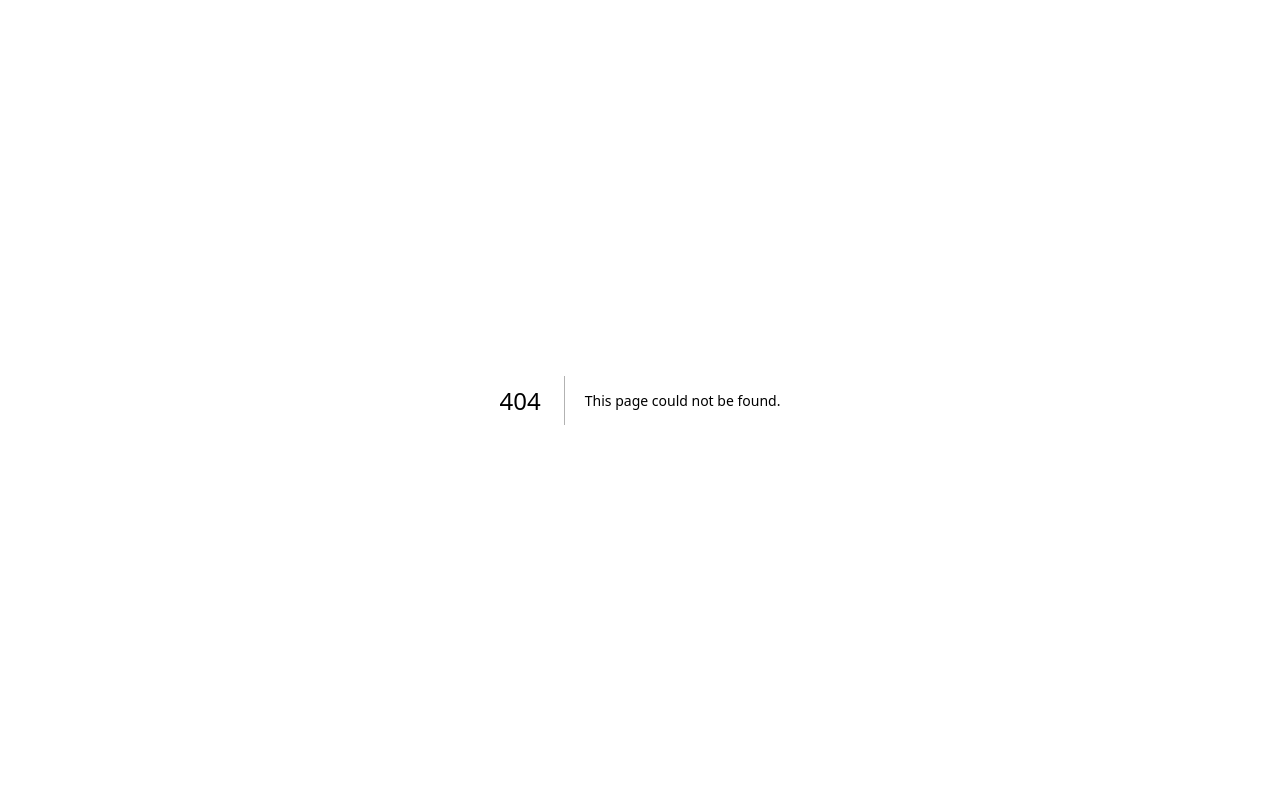
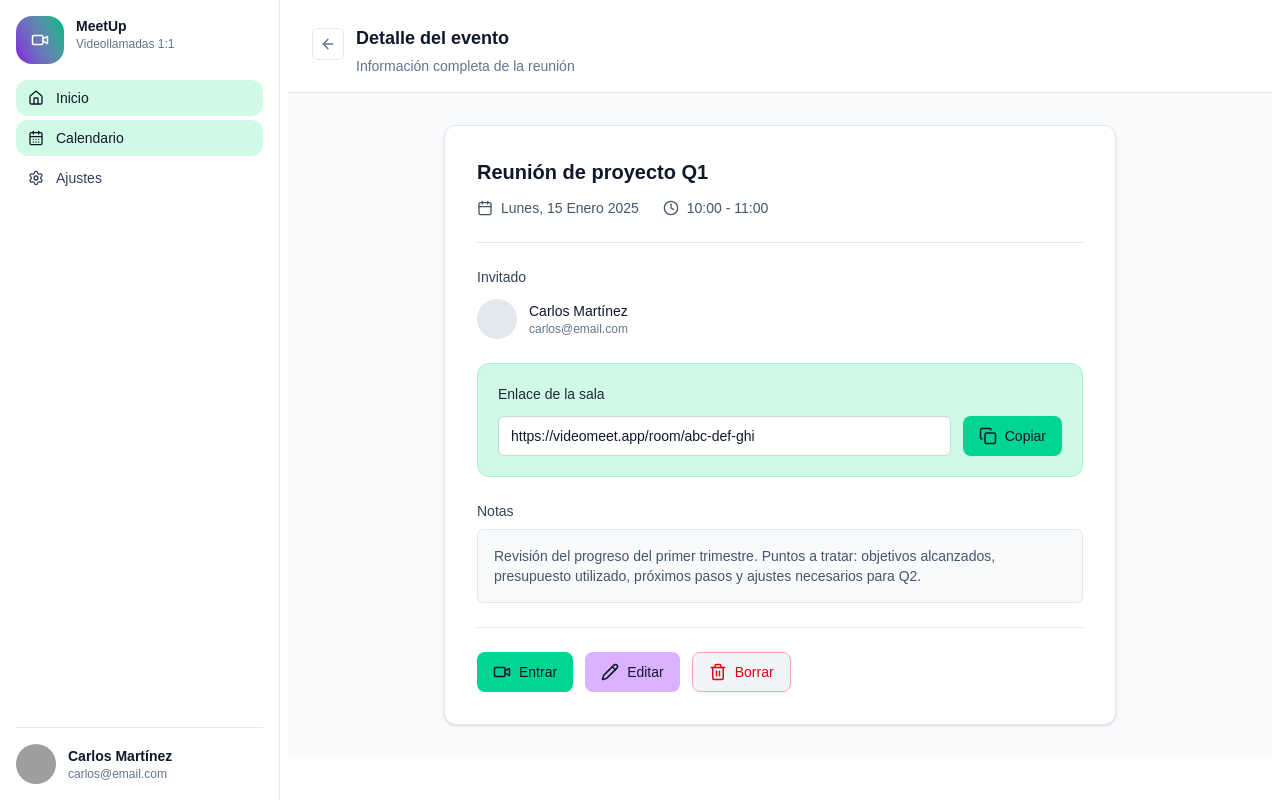
Before and after one commit to itscarlosvg/ometv-clone, a Next.js app in the folder frontend/: page /dashboard/calendar/1 in a window 1280 px wide. Before the commit this address had no page. Built offline with nearby package versions, Linux system fonts and the light colour scheme; grey boxes are pictures that could not be loaded.

Commit message:
frontend(session-details): added modal for the session details WIP

```diff
--- /dev/null
+++ b/frontend/src/app/dashboard/calendar/[id]/page.tsx
@@ -0,0 +1,44 @@
+"use client";
+
+import { useRouter, useParams } from "next/navigation";
+import { ArrowLeft } from "lucide-react";
+import { PageTopbar } from "@/components/layout/page-topbar";
+import { EventDetailCard } from "@/components/calendar/event-detail-card";
+
+export default function EventDetailPage() {
+  const router = useRouter();
+  const params = useParams();
+
+  const id = params?.id as string;
+
+  return (
+    <div className="h-full flex flex-col bg-slate-50">
+      <PageTopbar
+        showActions={false}
+        leftContent={
+          <div className="flex items-start gap-3">
+            <button
+              onClick={() => router.back()}
+              className="mt-1 w-8 h-8 flex items-center justify-center rounded-md border border-slate-200 text-slate-500 hover:bg-slate-100"
+            >
+              <ArrowLeft size={16} />
+            </button>
+
+            <div>
+              <h1 className="text-lg font-semibold text-slate-900">
+                Detalle del evento
+              </h1>
+              <p className="mt-1 text-sm text-slate-500">
+                Información completa de la reunión
+              </p>
+            </div>
+          </div>
+        }
+      />
+
+      <div className="flex-1 flex justify-center px-6 py-8">
+        <EventDetailCard id={id} />
+      </div>
+    </div>
+  );
+}
--- a/frontend/src/components/calendar/calendar-events.tsx
+++ b/frontend/src/components/calendar/calendar-events.tsx
@@ -1,20 +1,23 @@
 import { EventCard } from "./event-card";
+
+const events = [
+  { id: "1" },
+  { id: "2" },
+  { id: "3" },
+  { id: "4" },
+];
 
 export function CalendarEvents() {
   return (
     <div>
       <div className="mb-4">
-        <p className="text-sm text-slate-500">
-          Miércoles, 15 de Enero
-        </p>
-        <p className="text-xs text-slate-400">
-          4 eventos programados
-        </p>
+        <p className="text-sm text-slate-500">Miércoles, 15 de Enero</p>
+        <p className="text-xs text-slate-400">4 eventos programados</p>
       </div>
 
       <div className="space-y-4">
-        {[1, 2, 3, 4].map((e) => (
-          <EventCard key={e} />
+        {events.map((event) => (
+          <EventCard key={event.id} id={event.id} />
         ))}
       </div>
     </div>
--- a/frontend/src/components/calendar/event-card.tsx
+++ b/frontend/src/components/calendar/event-card.tsx
@@ -1,9 +1,18 @@
-export function EventCard() {
+"use client";
+
+import { useRouter } from "next/navigation";
+
+type Props = {
+  id: string;
+};
+
+export function EventCard({ id }: Props) {
+
+  const router = useRouter();
+
   return (
     <div className="bg-white border border-slate-200 rounded-xl p-4 flex items-center justify-between">
-
       <div className="flex items-center gap-4">
-
         <div className="bg-emerald-100 border border-emerald-200 text-emerald-700 text-xs font-medium px-3 py-2 rounded-md text-center leading-tight">
           16:00 <br /> 1h
         </div>
@@ -12,17 +21,16 @@ export function EventCard() {
           <p className="text-sm font-medium text-slate-900">
             Sesión de feedback
           </p>
-          <p className="text-xs text-slate-500 mt-1">
-            Miguel López
-          </p>
+          <p className="text-xs text-slate-500 mt-1">Miguel López</p>
         </div>
-
       </div>
 
-      <button className="bg-violet-200 text-violet-900 px-4 py-2 rounded-md text-sm font-medium hover:bg-violet-300">
+      <button
+        onClick={() => router.push(`/dashboard/calendar/${id}`)}
+        className="text-violet-600 text-sm font-medium"
+      >
         Ver detalles
       </button>
-
     </div>
   );
 }
--- /dev/null
+++ b/frontend/src/components/calendar/event-detail-card.tsx
@@ -0,0 +1,104 @@
+"use client";
+
+import { Calendar, Clock, Copy, Video, Pencil, Trash2 } from "lucide-react";
+import { Button } from "@/components/ui/button/button";
+
+export function EventDetailCard() {
+  const meetingLink = "https://videomeet.app/room/abc-def-ghi";
+
+  const copyLink = async () => {
+    await navigator.clipboard.writeText(meetingLink);
+  };
+
+  return (
+    <div className="w-full max-w-2xl bg-white border border-slate-200 rounded-xl p-8 shadow-sm space-y-6">
+
+      <div>
+        <h2 className="text-xl font-semibold text-slate-900">
+          Reunión de proyecto Q1
+        </h2>
+
+        <div className="flex items-center gap-6 mt-3 text-sm text-slate-600">
+          <div className="flex items-center gap-2">
+            <Calendar size={16} />
+            Lunes, 15 Enero 2025
+          </div>
+
+          <div className="flex items-center gap-2">
+            <Clock size={16} />
+            10:00 - 11:00
+          </div>
+        </div>
+      </div>
+
+      <hr className="border-slate-200" />
+
+      <div>
+        <p className="text-sm font-medium text-slate-700 mb-3">
+          Invitado
+        </p>
+
+        <div className="flex items-center gap-3">
+          <div className="w-10 h-10 rounded-full bg-slate-200" />
+          <div>
+            <p className="text-sm font-medium text-slate-900">
+              Carlos Martínez
+            </p>
+            <p className="text-xs text-slate-500">
+              carlos@email.com
+            </p>
+          </div>
+        </div>
+      </div>
+
+      <div className="rounded-xl bg-emerald-100 border border-emerald-200 p-5 space-y-3">
+        <p className="text-sm font-medium text-slate-800">
+          Enlace de la sala
+        </p>
+
+        <div className="flex gap-3">
+          <input
+            value={meetingLink}
+            readOnly
+            className="flex-1 rounded-md border border-slate-300 px-3 py-2 text-sm bg-white"
+          />
+
+          <Button intent="primary" onClick={copyLink} leftIcon={Copy}>
+            Copiar
+          </Button>
+        </div>
+      </div>
+
+      <div>
+        <p className="text-sm font-medium text-slate-700 mb-2">
+          Notas
+        </p>
+
+        <div className="rounded-md border border-slate-200 bg-slate-50 p-4 text-sm text-slate-600">
+          Revisión del progreso del primer trimestre. Puntos a tratar:
+          objetivos alcanzados, presupuesto utilizado, próximos pasos
+          y ajustes necesarios para Q2.
+        </div>
+      </div>
+
+      <hr className="border-slate-200" />
+
+      <div className="flex gap-3">
+        <Button intent="primary" leftIcon={Video}>
+          Entrar
+        </Button>
+
+        <Button intent="warning" leftIcon={Pencil}>
+          Editar
+        </Button>
+
+        <Button
+          className="border border-red-300 text-red-600 hover:bg-red-50"
+          leftIcon={Trash2}
+        >
+          Borrar
+        </Button>
+      </div>
+    </div>
+  );
+}
--- a/frontend/src/components/calendar/mini-calendar.tsx
+++ b/frontend/src/components/calendar/mini-calendar.tsx
@@ -12,13 +12,10 @@ export function MiniCalendar() {
   const year = currentDate.getFullYear();
   const month = currentDate.getMonth();
 
-  // Total días del mes
   const daysInMonth = new Date(year, month + 1, 0).getDate();
 
-  // Día de la semana del primer día del mes (0=domingo)
   const firstDay = new Date(year, month, 1).getDay();
 
-  // Convertimos para que la semana empiece en lunes
   const startOffset = (firstDay + 6) % 7;
 
   const daysOfWeek = ["L", "M", "X", "J", "V", "S", "D"];
@@ -43,7 +40,6 @@ export function MiniCalendar() {
 
   return (
     <div>
-      {/* Header */}
       <div className="flex items-center justify-between mb-4">
         <span className="text-sm font-medium text-slate-700 capitalize">
           {monthLabel}
@@ -74,7 +70,6 @@ export function MiniCalendar() {
           </span>
         ))}
 
-        {/* Espacios vacíos antes del día 1 */}
         {Array.from({ length: startOffset }).map((_, i) => (
           <div key={`empty-${i}`} />
         ))}
```
Also changed, not shown: frontend/src/types/calendar-event.ts (added, +9 -0 lines).
